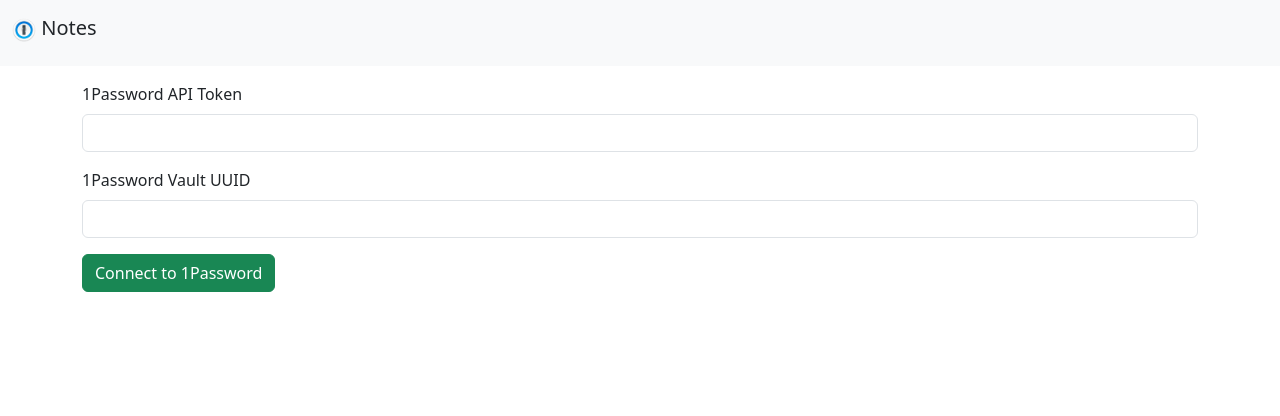
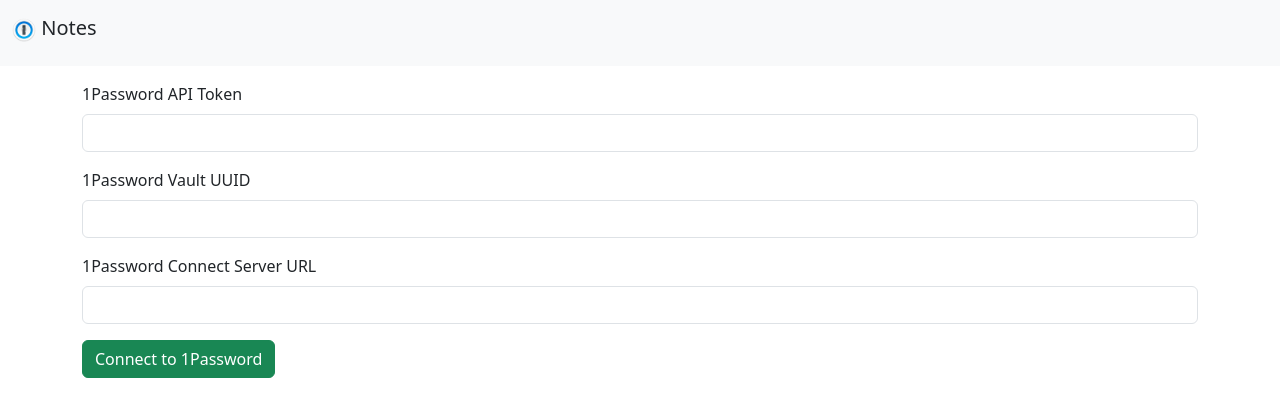
Before and after one commit to Raaamy/1password-notes-vuejs, a Vue app: page / in a window 1280 px wide. Shown: the top 416 px of the page. Built offline with nearby package versions, Linux system fonts and the light colour scheme.

Commit message:
Add OP_CONNECT_SERVER_URL to Settings + Request headers

```diff
--- a/src/App.vue
+++ b/src/App.vue
@@ -22,7 +22,8 @@
     shouldShowConfig() {
       return (
         this.storageValues.op_api_token === null ||
-        this.storageValues.op_vault_uuid === null
+        this.storageValues.op_vault_uuid === null ||
+        this.storageValues.op_connect_server_host === null
       );
     },
   },
@@ -37,6 +38,7 @@
       return {
         op_api_token: localStorage.getItem('op_api_token') || null,
         op_vault_uuid: localStorage.getItem('op_vault_uuid') || null,
+        op_connect_server_host: localStorage.getItem('op_connect_server_host') || null,
       };
     },
   },
--- a/src/components/Notes.vue
+++ b/src/components/Notes.vue
@@ -114,6 +114,7 @@
         headers: {
             OP_API_TOKEN: localStorage.getItem('op_api_token') || null,
             OP_VAULT_UUID: localStorage.getItem('op_vault_uuid') || null,
+            OP_CONNECT_SERVER_URL: localStorage.getItem('op_connect_server_host') || null,
         }
       },
       newNote: {
--- a/src/components/Settings.vue
+++ b/src/components/Settings.vue
@@ -25,6 +25,10 @@
                     <input type="text" class="form-control" id="op_vault_uuid" name="op_vault_uuid" v-model="config.op_vault_uuid" required>
                 </div>
                 <div class="mb-3">
+                    <label for="op_connect_server_host" class="form-label">1Password Connect Server URL</label>
+                    <input type="text" class="form-control" id="op_connect_server_host" name="op_connect_server_host" v-model="config.op_connect_server_host" required>
+                </div>
+                <div class="mb-3">
                     <button type="button" class="btn btn-success" id="btnStoreConfig" name="btnStoreConfig" @click="storeConfig()">Connect to 1Password</button>
                 </div>
             </form>
@@ -41,7 +45,8 @@
       title: 'Notes',
       config: {
         op_api_token: null,
-        op_vault_uuid: null
+        op_vault_uuid: null,
+        op_connect_server_host: null
       }
     };
   },
@@ -52,6 +57,7 @@
     storeConfig() {
       this.updateLocalStorage('op_api_token', this.config.op_api_token);
       this.updateLocalStorage('op_vault_uuid', this.config.op_vault_uuid);
+      this.updateLocalStorage('op_connect_server_host', this.config.op_connect_server_host);
       window.location.reload();
     },
   },
@@ -65,6 +71,7 @@
       return {
         op_api_token: localStorage.getItem('op_api_token') || null,
         op_vault_uuid: localStorage.getItem('op_vault_uuid') || null,
+        op_connect_server_host: localStorage.getItem('op_connect_server_host') || null,
       };
     },
   },
```
